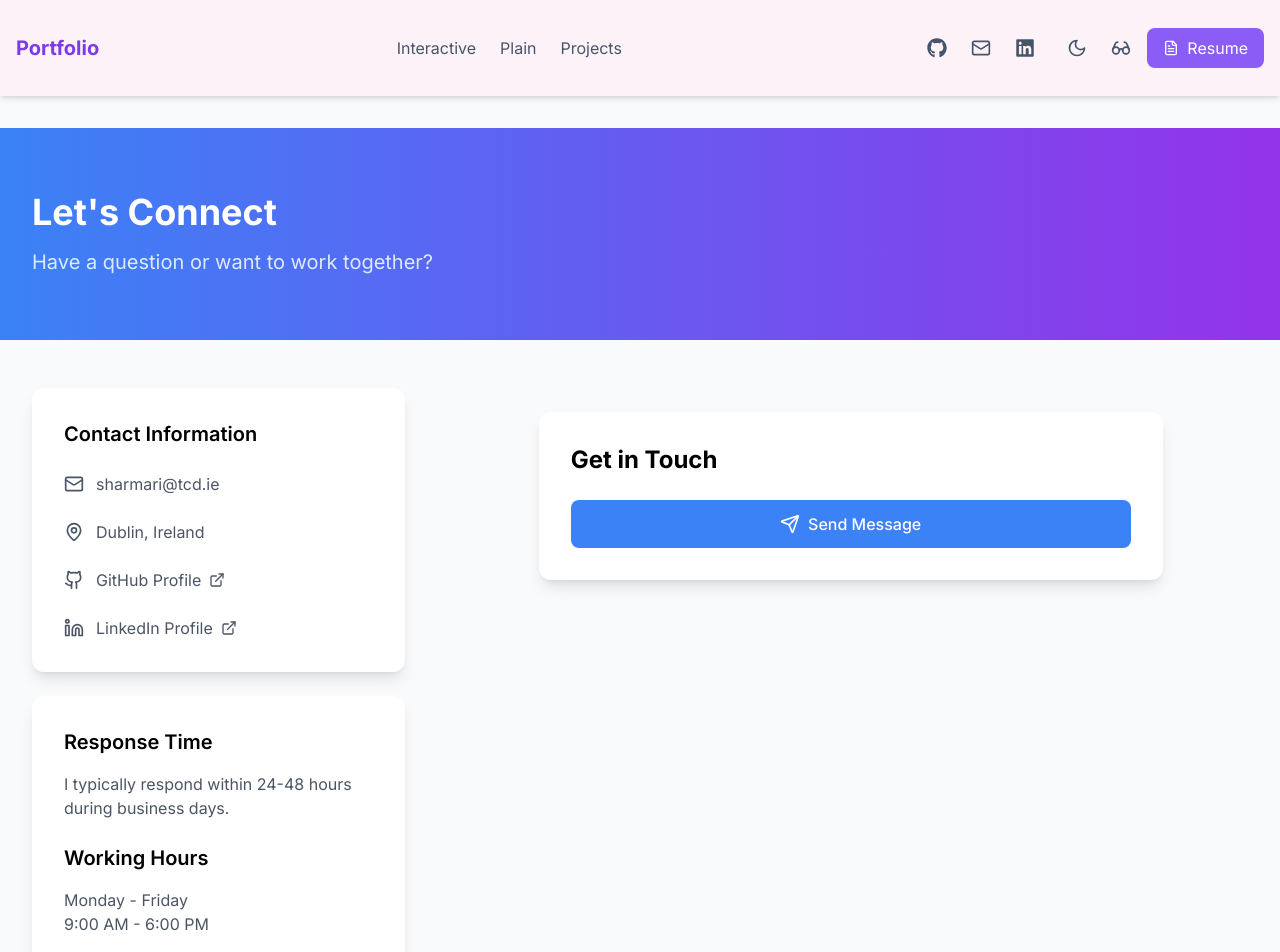
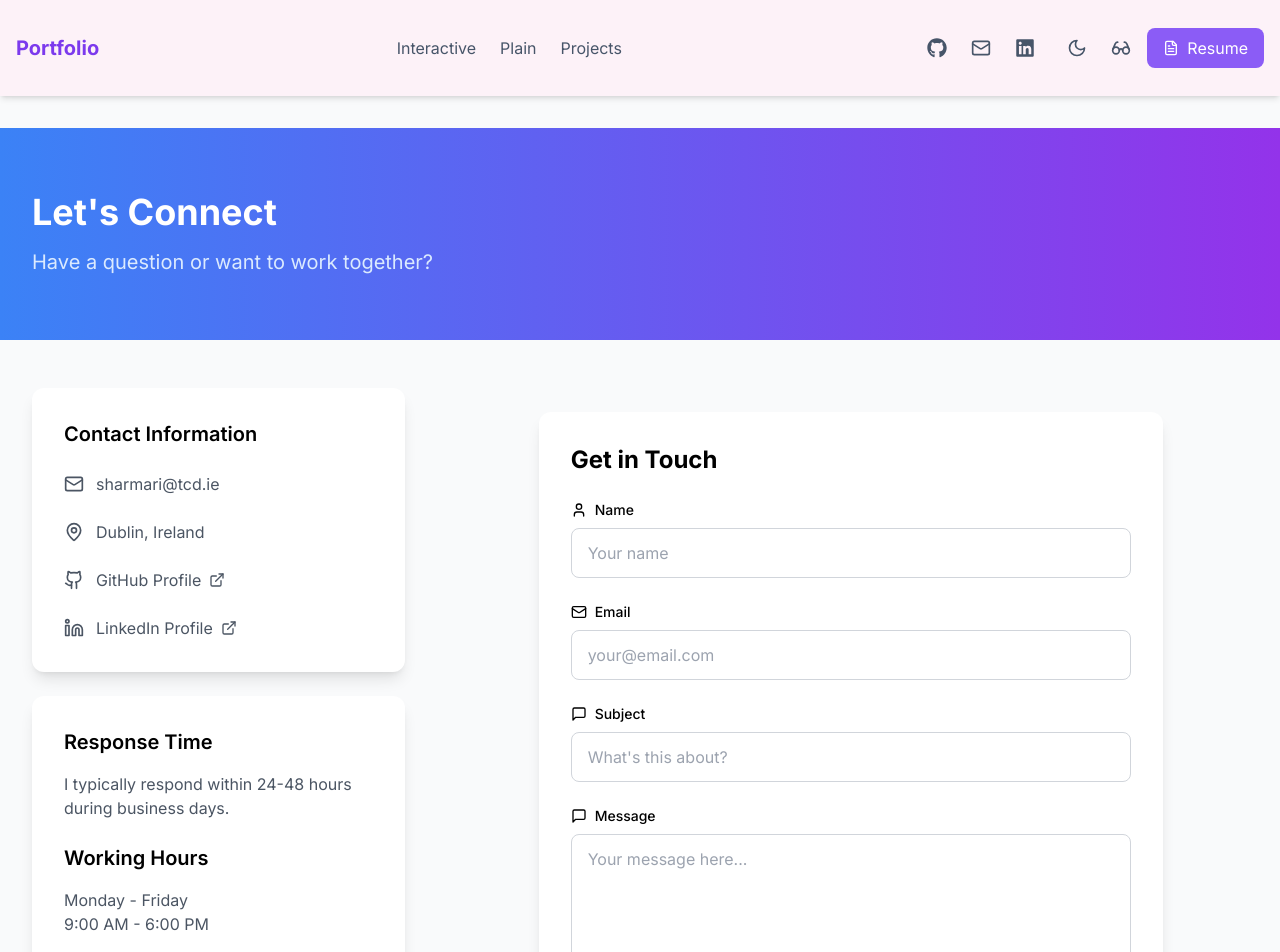
Before and after one commit to ritika24-s/Portfolio-Website, a Next.js app in the folder my-nextjs-app/: page /contact in a window 1280 px wide. Shown: the top 952 px of the page. Built offline with nearby package versions, Linux system fonts and the light colour scheme.

Commit message:
corrected contact form

```diff
--- a/my-nextjs-app/src/components/contact/ContactForm.tsx
+++ b/my-nextjs-app/src/components/contact/ContactForm.tsx
@@ -1,6 +1,6 @@
 /*
  * File: src/components/contact/ContactForm.tsx
- * Purpose: Animated contact form with with EmailJS integration, validation and micro-interactions
+ * Purpose: Contact form with EmailJS integration
  */
 
 import React, { useState } from 'react';
@@ -20,7 +20,6 @@ export const ContactForm = () => {
 
   const [errors, setErrors] = useState<FormErrors>({});
   const [isSubmitting, setIsSubmitting] = useState(false);
-  const [isSubmitted, setIsSubmitted] = useState(false);
   const [formStatus, setFormStatus] = useState<FormStatus>({ type: null, message: '' });
   const [focusedField, setFocusedField] = useState<keyof FormData | null>(null);
 
@@ -95,7 +94,19 @@ export const ContactForm = () => {
     }
   };
 
-  // ... (previous input classes and style functions remain the same)
+  const inputClasses = (field: keyof FormData) => `
+    w-full px-4 py-3 rounded-lg border
+    ${errors[field]
+      ? 'border-red-500 dark:border-red-400'
+      : 'border-gray-300 dark:border-gray-600'
+    }
+    ${focusedField === field
+      ? 'ring-2 ring-blue-500 border-blue-500'
+      : 'focus:ring-2 focus:ring-blue-500 focus:border-blue-500'
+    }
+    bg-white dark:bg-gray-800
+    transition-all duration-200
+  `;
 
   return (
     <div className="max-w-2xl mx-auto p-6">
@@ -131,9 +142,142 @@ export const ContactForm = () => {
           )}
         </AnimatePresence>
 
-        <form onSubmit={handleSubmit} className="space-y-6">
-          {/* Form fields remain the same as before */}
-          {/* ... */}
+        <motion.form
+              initial={{ opacity: 0 }}
+              animate={{ opacity: 1 }}
+              exit={{ opacity: 0 }}
+              onSubmit={handleSubmit}
+              className="space-y-6"
+            >
+              {/* Name Field */}
+              <div>
+                <label className="flex items-center mb-2 text-sm font-medium">
+                  <User className="w-4 h-4 mr-2" />
+                  Name
+                </label>
+                <motion.div
+                  whileTap={{ scale: 0.995 }}
+                >
+                  <input
+                    type="text"
+                    value={formData.name}
+                    onChange={(e) => setFormData({ ...formData, name: e.target.value })}
+                    onFocus={() => setFocusedField('name')}
+                    onBlur={() => setFocusedField(null)}
+                    className={inputClasses('name')}
+                    placeholder="Your name"
+                  />
+                </motion.div>
+                <AnimatePresence>
+                  {errors.name && (
+                    <motion.span
+                      initial={{ opacity: 0, y: -10 }}
+                      animate={{ opacity: 1, y: 0 }}
+                      exit={{ opacity: 0, y: -10 }}
+                      className="text-red-500 text-sm flex items-center mt-1"
+                    >
+                      <AlertCircle className="w-4 h-4 mr-1" />
+                      {errors.name}
+                    </motion.span>
+                  )}
+                </AnimatePresence>
+              </div>
+
+              {/* Email Field */}
+              <div>
+                <label className="flex items-center mb-2 text-sm font-medium">
+                  <Mail className="w-4 h-4 mr-2" />
+                  Email
+                </label>
+                <motion.div whileTap={{ scale: 0.995 }}>
+                  <input
+                    type="email"
+                    value={formData.email}
+                    onChange={(e) => setFormData({ ...formData, email: e.target.value })}
+                    onFocus={() => setFocusedField('email')}
+                    onBlur={() => setFocusedField(null)}
+                    className={inputClasses('email')}
+                    placeholder="your@email.com"
+                  />
+                </motion.div>
+                <AnimatePresence>
+                  {errors.email && (
+                    <motion.span
+                      initial={{ opacity: 0, y: -10 }}
+                      animate={{ opacity: 1, y: 0 }}
+                      exit={{ opacity: 0, y: -10 }}
+                      className="text-red-500 text-sm flex items-center mt-1"
+                    >
+                      <AlertCircle className="w-4 h-4 mr-1" />
+                      {errors.email}
+                    </motion.span>
+                  )}
+                </AnimatePresence>
+              </div>
+
+              {/* Subject Field */}
+              <div>
+                <label className="flex items-center mb-2 text-sm font-medium">
+                  <MessageSquare className="w-4 h-4 mr-2" />
+                  Subject
+                </label>
+                <motion.div whileTap={{ scale: 0.995 }}>
+                  <input
+                    type="text"
+                    value={formData.subject}
+                    onChange={(e) => setFormData({ ...formData, subject: e.target.value })}
+                    onFocus={() => setFocusedField('subject')}
+                    onBlur={() => setFocusedField(null)}
+                    className={inputClasses('subject')}
+                    placeholder="What's this about?"
+                  />
+                </motion.div>
+                <AnimatePresence>
+                  {errors.subject && (
+                    <motion.span
+                      initial={{ opacity: 0, y: -10 }}
+                      animate={{ opacity: 1, y: 0 }}
+                      exit={{ opacity: 0, y: -10 }}
+                      className="text-red-500 text-sm flex items-center mt-1"
+                    >
+                      <AlertCircle className="w-4 h-4 mr-1" />
+                      {errors.subject}
+                    </motion.span>
+                  )}
+                </AnimatePresence>
+              </div>
+
+              {/* Message Field */}
+              <div>
+                <label className="flex items-center mb-2 text-sm font-medium">
+                  <MessageSquare className="w-4 h-4 mr-2" />
+                  Message
+                </label>
+                <motion.div whileTap={{ scale: 0.995 }}>
+                  <textarea
+                    value={formData.message}
+                    onChange={(e) => setFormData({ ...formData, message: e.target.value })}
+                    onFocus={() => setFocusedField('message')}
+                    onBlur={() => setFocusedField(null)}
+                    className={`${inputClasses('message')} resize-none h-32`}
+                    placeholder="Your message here..."
+                  />
+                </motion.div>
+                <AnimatePresence>
+                  {errors.message && (
+                    <motion.span
+                      initial={{ opacity: 0, y: -10 }}
+                      animate={{ opacity: 1, y: 0 }}
+                      exit={{ opacity: 0, y: -10 }}
+                      className="text-red-500 text-sm flex items-center mt-1"
+                    >
+                      <AlertCircle className="w-4 h-4 mr-1" />
+                      {errors.message}
+                    </motion.span>
+                  )}
+                </AnimatePresence>
+              </div>
+
 
           {/* Submit Button with loading and disabled states */}
           <motion.button
@@ -165,7 +309,7 @@ export const ContactForm = () => {
               </>
             )}
           </motion.button>
-        </form>
+        </motion.form>
       </motion.div>
     </div>
   );
```
